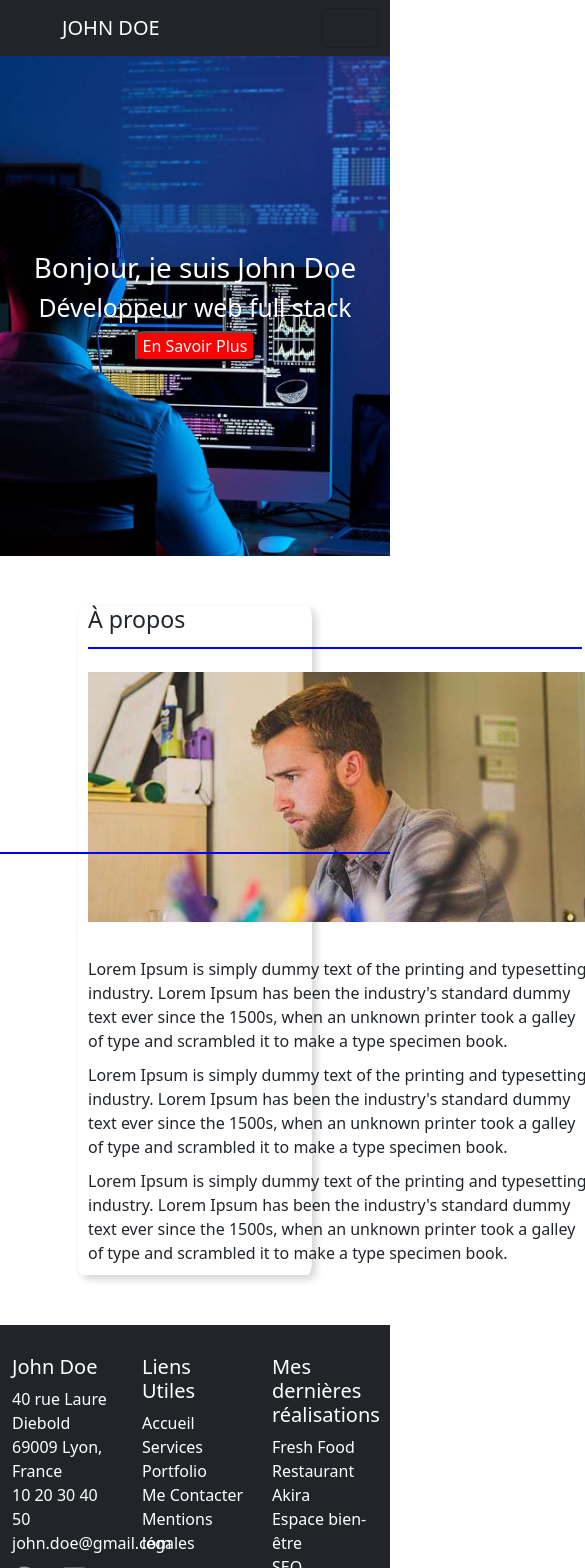
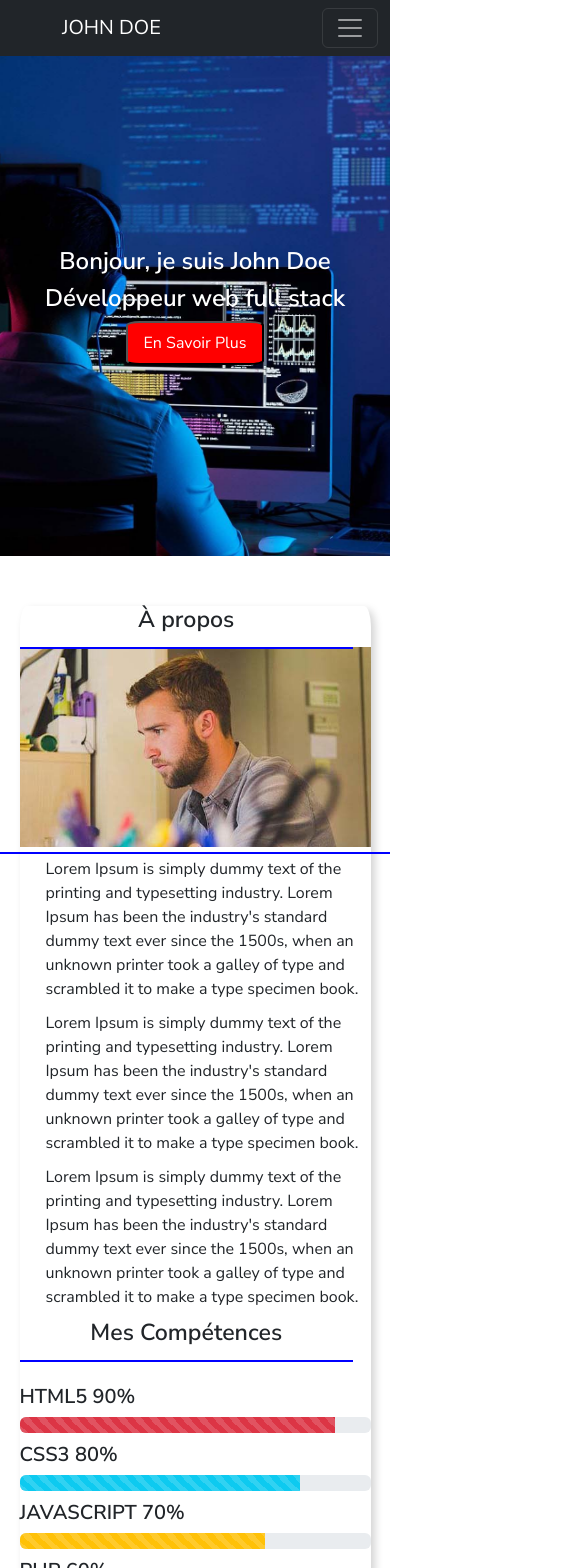
Before and after one commit to cochearno/mon-portfolio, a React (Create React App) app: page /Accueil in a window 390 px wide. Shown: the top 1568 px of the page, 585 px wide, since content can reach past the window. Built offline with nearby package versions, Linux system fonts and the light colour scheme.

Commit message:
ajout identité graphique et responsivité

```diff
--- a/public/index.html
+++ b/public/index.html
@@ -2,18 +2,22 @@
 <html lang="en">
   <head>
     <meta charset="utf-8" />
-    <link rel="icon" href="%PUBLIC_URL%/favicon.ico" />
+    <link rel="icon" href="favicon.png" />
     <meta name="viewport" content="width=device-width, initial-scale=1" />
     <meta name="theme-color" content="#000000" />
     <meta
       name="description"
       content="Web site created using create-react-app"
     />
-    <link rel="apple-touch-icon" href="%PUBLIC_URL%/logo192.png" />
+    <link rel="apple-touch-icon" href="../favicon.png" />
     <!--
       manifest.json provides metadata used when your web app is installed on a
       user's mobile device or desktop. See https://developers.google.com/web/fundamentals/web-app-manifest/
     -->
+    <link
+      href="https://fonts.googleapis.com/css2?family=Nunito+Sans:wght@400;600&display=swap"
+      rel="stylesheet"
+    />
     <link rel="manifest" href="%PUBLIC_URL%/manifest.json" />
     <!--
       Notice the use of %PUBLIC_URL% in the tags above.
--- a/src/components/navbar.js
+++ b/src/components/navbar.js
@@ -1,9 +1,10 @@
 import React from "react";
 import { Link } from "react-router-dom";
+import "../styles/style.scss";
 
 function Navbar() {
   return (
-    <nav className="navbar navbar-expand-lg bg-dark">
+    <nav className="navbar navbar-expand-lg navbar-dark bg-dark">
       <div className="container-fluid">
         <Link
           className="navbar-brand"
@@ -16,8 +17,8 @@ function Navbar() {
           className="navbar-toggler"
           type="button"
           data-bs-toggle="collapse"
-          data-bs-target="#navbarTogglerDemo02"
-          aria-controls="navbarTogglerDemo02"
+          data-bs-target="#navbarResponsive"
+          aria-controls="navbarResponsive"
           aria-expanded="false"
           aria-label="Toggle navigation"
         >
--- a/src/styles/style.Scss
+++ b/src/styles/style.Scss
@@ -1,16 +1,35 @@
 $primary-color: white;
+$font-body: "Nunito Sans", sans-serif;
 
 body {
   background-color: $primary-color;
   height: 1500px;
+  font-family: $font-body;
+  font-weight: 400;
 }
-
+h1,
+h2,
+h3,
+h4,
+h5,
+h6,
+strong {
+  font-weight: 600;
+}
 .navbar-brand {
   color: white;
 }
 
 .navbar-brand {
   margin-left: 50px;
+}
+.navbar-nav .nav-link {
+  margin-left: 1rem;
+
+  &:hover {
+    text-decoration: underline;
+    font-weight: Bold;
+  }
 }
 
 div {
@@ -34,6 +53,7 @@ div {
 }
 .ligne {
   display: flex;
+  flex-wrap: wrap;
   gap: 20px;
   margin-top: 50px;
   flex-direction: column;
@@ -54,7 +74,7 @@ section {
   margin-bottom: 50px;
 }
 .colonne {
-  flex: 1;
+  flex: 1 1 100%;
 }
 h3 {
   width: 95%;
@@ -125,6 +145,9 @@ h5 {
 .contact,
 .mentions {
   margin-bottom: 0;
+  &:hover {
+    font-weight: bold;
+  }
 }
 
 .fresh,
@@ -134,6 +157,9 @@ h5 {
 .api,
 .maquette {
   margin-bottom: 0;
+  &:hover {
+    font-weight: bold;
+  }
 }
 .mail {
   margin-bottom: 10px;
@@ -148,3 +174,62 @@ h5 {
 .fat :hover {
   color: white;
 }
+@media (min-width: 768px) {
+  .colonne.gauche,
+  .colonne.droite {
+    flex: 1 1 45%;
+  }
+}
+@media (max-width: 767px) {
+  .ligne {
+    flex-direction: column;
+    align-items: center;
+  }
+
+  section {
+    flex-direction: column;
+    width: 90%;
+    height: auto;
+  }
+
+  .photo-box {
+    width: 100%;
+    height: 200px;
+    background-size: cover;
+    background-position: center;
+    margin-left: 0;
+  }
+
+  .photo-text {
+    width: 100%;
+    padding: 0 1rem;
+    text-align: left;
+  }
+
+  .colonne.gauche,
+  .colonne.droite {
+    width: 100%;
+    flex: 1 1 100%;
+  }
+
+  .apropos {
+    margin-left: 0;
+    text-align: center;
+  }
+
+  h3 {
+    text-align: center;
+  }
+
+  .accueil h1,
+  .accueil h2 {
+    font-size: 1.5rem;
+    text-align: center;
+    padding: 0 1rem;
+  }
+
+  .buttonesp {
+    font-size: 1rem;
+    padding: 0.5rem 1rem;
+  }
+}
```
Also changed, not shown: public/favicon.png (added), 1 other file (tests, documents, lock files or other folders).
